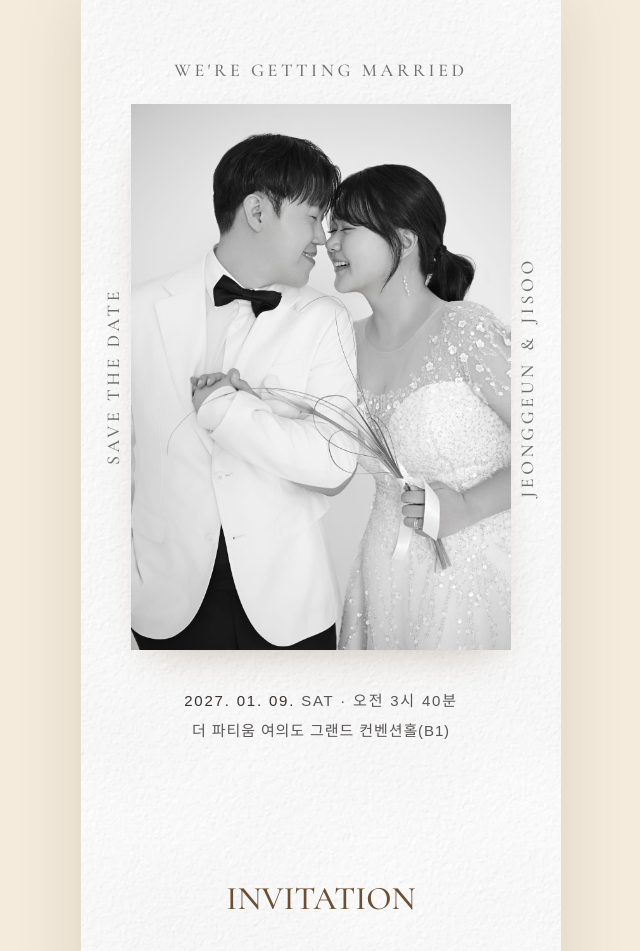
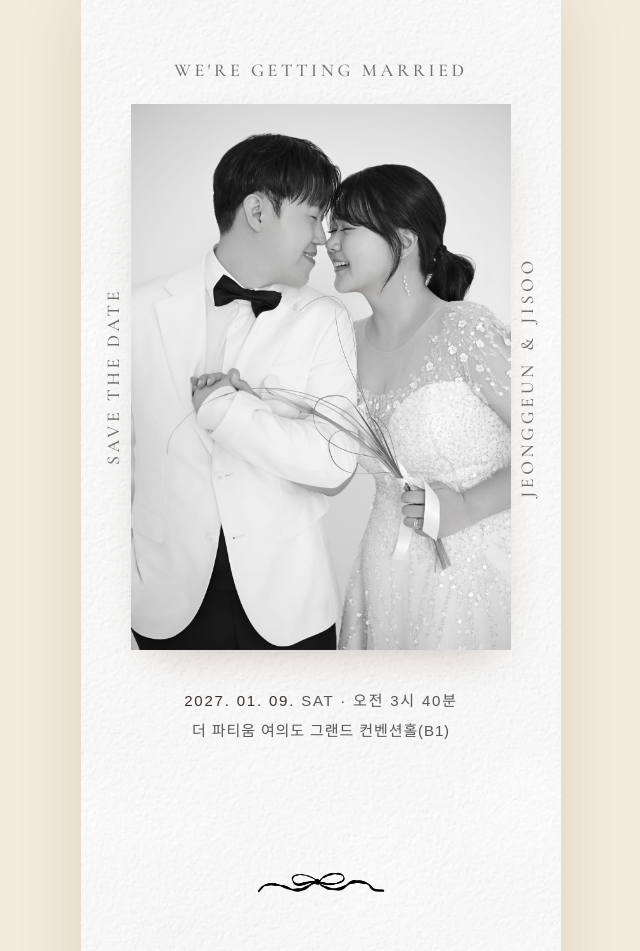
Before and after one commit to didue/mobile-invi, a Next.js app: page / in a window 1280 px wide. Shown: the top 951 px of the page, without its empty margins (319-959 px from the left). Built offline with nearby package versions, Linux system fonts and the light colour scheme; no server answers; a web font is replaced by a local one.

Commit message:
[Design] 리본아이콘 추가

```diff
--- a/src/app/_sections/Gift.tsx
+++ b/src/app/_sections/Gift.tsx
@@ -84,7 +84,7 @@ export const Gift = () => {
   const [openGroups, setOpenGroups] = useState({ groom: false, bride: false });
 
   return (
-    <section ref={sectionRef} className="reveal">
+    <section ref={sectionRef} className="reveal gift-section">
       <SectionHeading {...SECTION_TEXTS.gift} />
 
       <GiftGroup
--- a/src/app/_sections/Intro.tsx
+++ b/src/app/_sections/Intro.tsx
@@ -1,3 +1,4 @@
+import Image from "next/image";
 import { ContactButton } from "@/app/_sections/ContactButton";
 import { SectionHeading } from "@/components/common/SectionHeading";
 import { COUPLE, CONTACTS } from "@/data/family";
@@ -7,6 +8,7 @@ import { formatGivenName, formatParentName, formatRel } from "@/lib/familyFormat
 export const Intro = () => {
   return (
     <section className="px-4 py-16 text-center leading-relaxed text-[var(--ink-hard)]">
+      <Image className="intro-ribbon" src="/assets/icon/icon_ribbon_256.png" alt="" width={256} height={41} />
       <SectionHeading {...SECTION_TEXTS.intro} />
       <div className="invitation-msg">
         <p>
--- a/src/app/_sections/Rsvp.tsx
+++ b/src/app/_sections/Rsvp.tsx
@@ -18,11 +18,11 @@ export const Rsvp = () => {
         <button type="button" className="rsvp-open-btn" onClick={() => setOpen(true)}>
           참석여부 알리기
         </button>
-        {status && (
+        {/* {status && (
           <div className="rsvp-status">
             <b>{status.name}</b>님, 회답이 전달되었어요 ({status.attend} · {status.count}명)
           </div>
-        )}
+        )} */}
       </div>
 
       <RsvpModal open={open} onClose={() => setOpen(false)} onSubmitted={setStatus} />
--- a/src/app/_sections/RsvpModal.tsx
+++ b/src/app/_sections/RsvpModal.tsx
@@ -49,7 +49,7 @@ export const RsvpModal = ({ open, onClose, onSubmitted }: RsvpModalProps) => {
     if (!res) return;
 
     setShowThanks(true);
-    toast("회답이 전달되었어요");
+    toast("정상적으로 전달되었어요💗");
     onSubmitted(result);
 
     setTimeout(() => {
--- a/src/app/globals.css
+++ b/src/app/globals.css
@@ -111,6 +111,9 @@ section {
   font-size: var(--font-size-xxl);
   color: var(--rose-deep);
   margin-bottom: 6px;
+}
+.gift-section .section-title {
+  font-size: var(--font-size-regualr);
 }
 .section-sub {
   text-align: center;
@@ -1282,6 +1285,12 @@ img,
 .invitation-msg b {
   font-weight: 700;
 }
+.intro-ribbon {
+  display: block;
+  width: 128px;
+  height: auto;
+  margin: 0 auto 65px;
+}
 /* 위 줄: 신랑측·신부측 부모님 성함, 아래 줄: 이름 & 이름. 3열 그리드로 & 를 두 이름 사이 가운데에 고정한다. */
 .intro-box {
   display: grid;
--- a/src/data/wedding.ts
+++ b/src/data/wedding.ts
@@ -129,13 +129,13 @@ export const SECTION_TEXTS = {
     title: 'RSVP',
     sub: [
       '모든 분들을 소중히 모실 수 있도록',
-      '참석 여부를 회신해주시면 더욱 감사하겠습니다',
+      '참석 여부를 회신해주시면 더욱 감사하겠습니다💐',
     ],
   },
   gift: {
     title: '마음 전하실 곳',
     sub: [
-      '참석이 어려우신 분들을 위해 기재했습니다',
+      '참석이 어려우신 분들을 위해 기재하였습니다',
       '너그러운 마음으로 양해 부탁드립니다',
     ],
   },
@@ -145,7 +145,7 @@ export const SECTION_TEXTS = {
   },
   notice: {
     title: 'INFOMATION',
-    sub: ['예식에 관한 사전 안내를 드립니다.']
+    sub: ['예식에 관한 사전 안내를 드립니다']
   },
 };
 
```
Also changed, not shown: .claude/rules/frontend/react.md, public/assets/icon/icon_ribbon_256.png (added).
